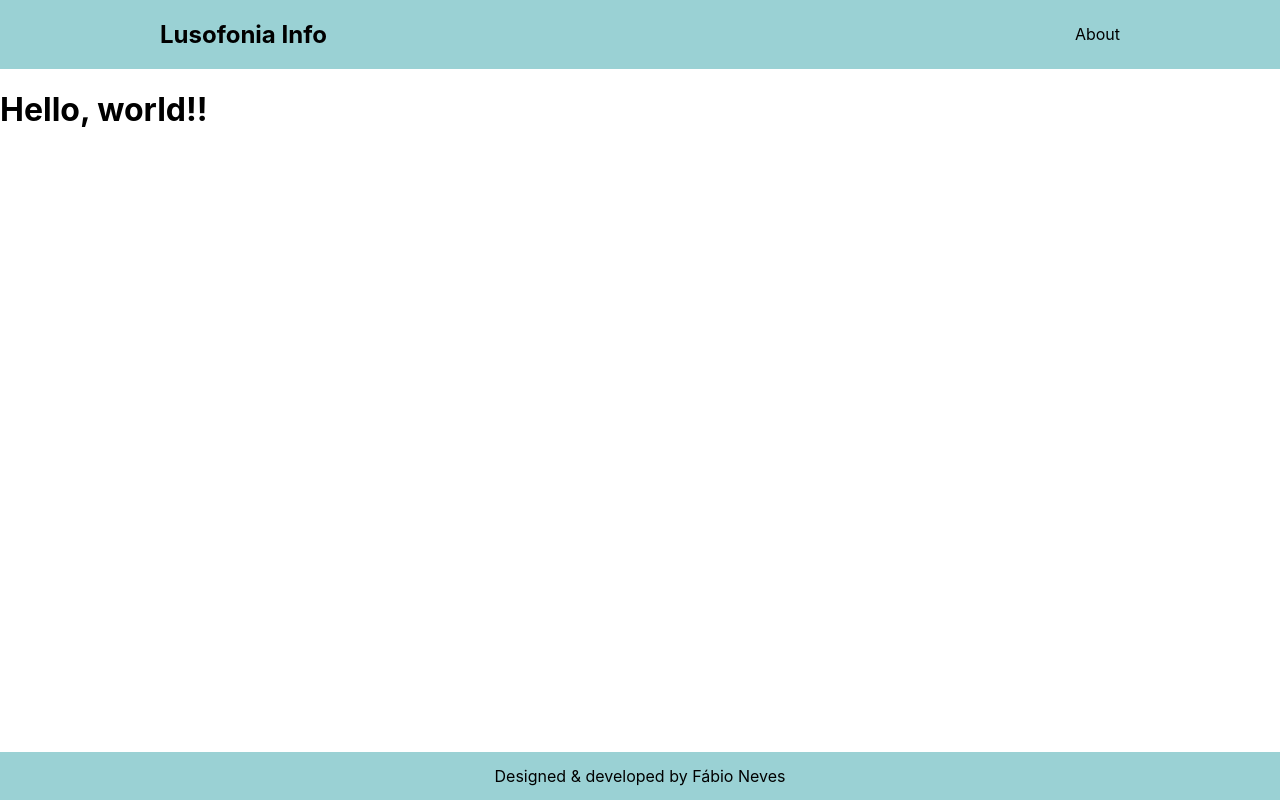
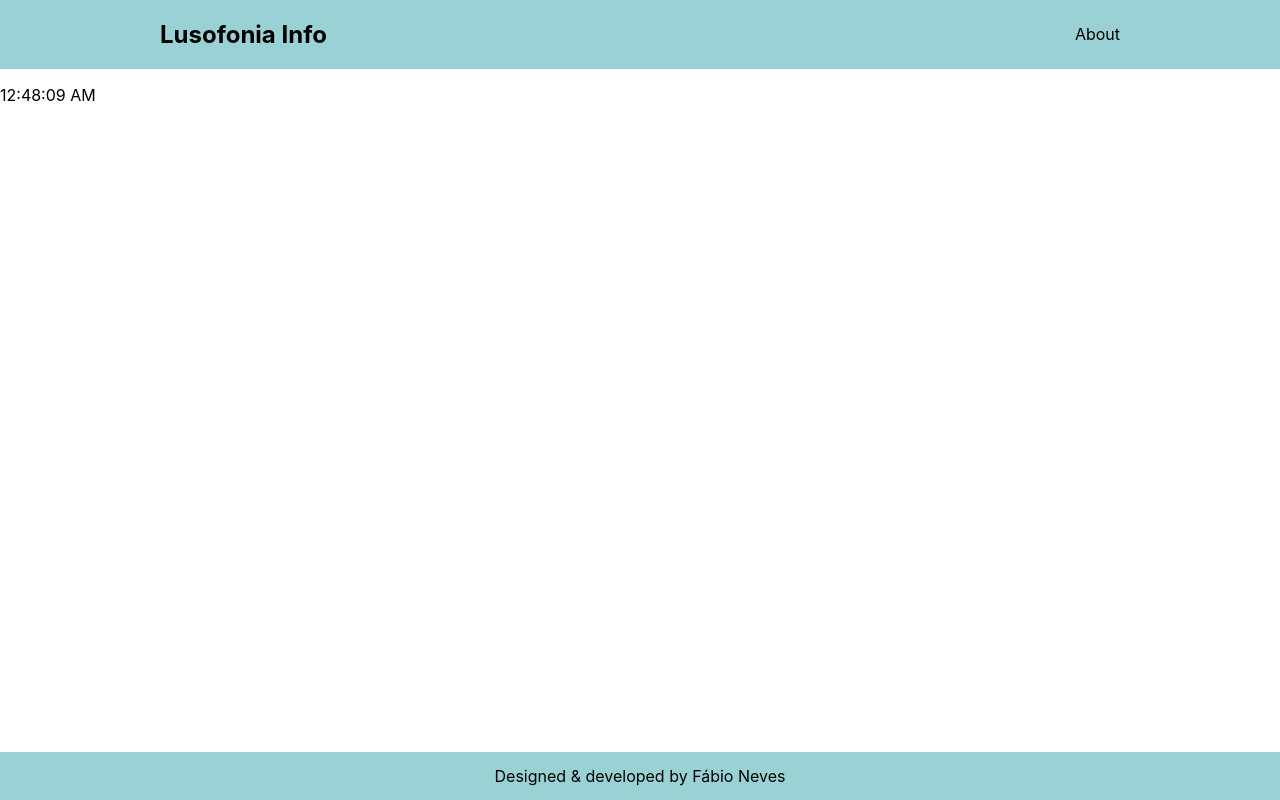
Before and after one commit to FabioNevez/MeteorologiaLuso, a React (Create React App) app: page / in a window 1280 px wide. Built offline with nearby package versions, Linux system fonts and the light colour scheme.

Commit message:
create clock

```diff
--- a/src/App.js
+++ b/src/App.js
@@ -1,12 +1,13 @@
 import './style.css';
 import Header from './components/Header';
 import Footer from './components/Footer';
+import Layout from './components/Layout';
 
 function App() {
   return (<div>
 
     <Header />
-     <h1>Hello, world!!</h1>
+     <Layout />
      <Footer />
 
    </div>);
--- /dev/null
+++ b/src/Clock.js
@@ -0,0 +1,29 @@
+import React from 'react';
+
+class Clock extends React.Component {
+    constructor(props) {
+        super(props);
+        this.state = {
+            time: new Date().toLocaleTimeString()
+        };
+    }
+    componentDidMount(){
+        this.intervalID = setInterval(() => this.tick(), 1000);
+    }
+    componentWillUnmount(){
+        clearInterval(this.intervalID);
+    }
+    tick(){
+        this.setState({
+            time: new Date().toLocaleTimeString()
+        });
+    }
+    render(){
+        return(
+            <p>{this.state.time}</p>
+        );
+    }
+
+}
+
+export default Clock;
--- /dev/null
+++ b/src/components/Layout.jsx
@@ -0,0 +1,12 @@
+import React from 'react';
+import LayoutHeader from './LayoutHeader';
+
+function Layout() {
+    return (
+        <div className="layout">
+            <LayoutHeader />
+            <div className="content"></div>
+        </div>
+    )
+}
+export default Layout;
--- /dev/null
+++ b/src/components/LayoutHeader.jsx
@@ -0,0 +1,16 @@
+import React from 'react';
+import Clock from '../Clock';
+
+function LayoutHeader(){
+    return(
+        <div className="layoutHeader">
+            <div className="country"></div>
+            <div className="city"></div>
+            <div className="time">
+                <Clock />
+            </div>
+        </div>
+    )
+}
+
+export default LayoutHeader;
```
Also changed, not shown: 1 other file (tests, documents, lock files or other folders).
